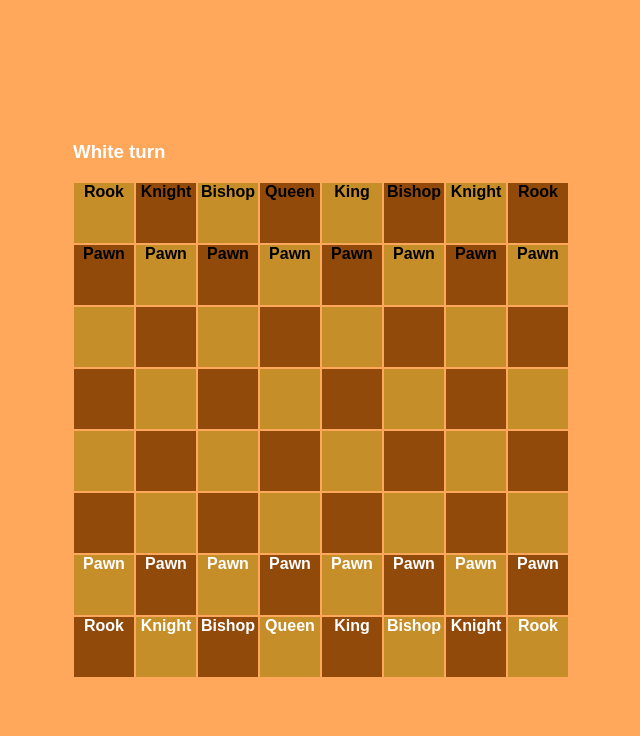
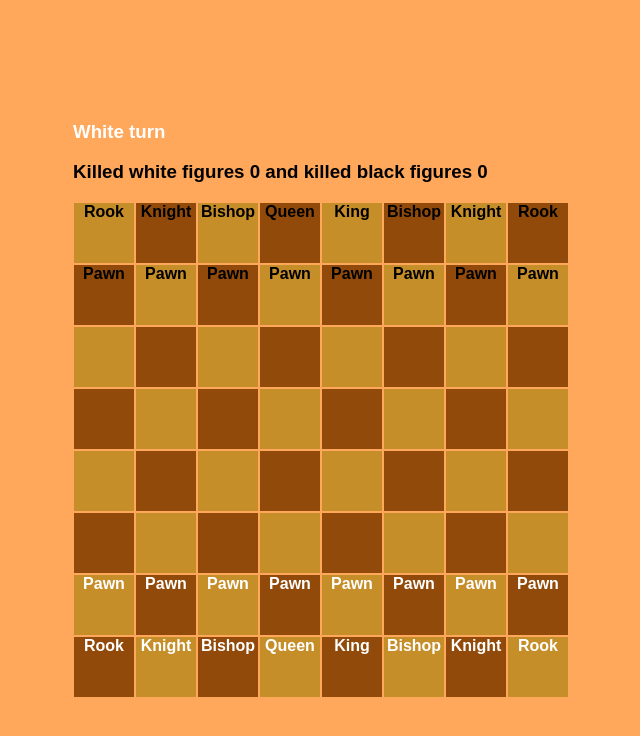
Before and after one commit to danidanida/chess, a React (Create React App) app: page / in a window 1280 px wide. Shown: the top 736 px of the page, without its empty margins (319-959 px from the left). Built offline with nearby package versions, Linux system fonts and the light colour scheme; a web font is replaced by a local one.

Commit message:
draft: add figures move restrictions

```diff
--- a/src/components/Board/Board.tsx
+++ b/src/components/Board/Board.tsx
@@ -1,8 +1,8 @@
 import "./Board.css"
 import { useState } from "react"
 import Cell from "../Cell/Cell"
-import { figures, isFigureOn } from "../../figures/Figures"
-import { IFigure } from '../../figures/Figure';
+import { figures, isFigureOn, getFigure, getDeadWhiteFiguresAmount, getDeadBlackFiguresAmount } from "../../figures/Figures"
+import { IFigure } from "../../figures/Figure"
 
 const Board = () => {
     const [selectedCoordinates, setSelectedCoordinates] = useState<Coordinates>({
@@ -12,12 +12,17 @@ const Board = () => {
 
     const [turn, setTurn] = useState<boolean>(true)
 
-    const areCoordinatesSelected = (): boolean => selectedCoordinates.i !== undefined && selectedCoordinates.j !== undefined
+    const deadWhiteFiguresAmount = getDeadWhiteFiguresAmount()
+    const deadBlackFiguresAmount = getDeadBlackFiguresAmount()
+
+    const areCoordinatesSelected = (): boolean =>
+        selectedCoordinates.i !== undefined && selectedCoordinates.j !== undefined
 
     const getSelectedFigure = (): IFigure =>
         figures.filter((f) => f.coordinateI === selectedCoordinates.i && f.coordinateJ === selectedCoordinates.j)[0]
 
     const deselect = (): void => setSelectedCoordinates({ i: undefined, j: undefined })
+    const stayAtPosition = (): void => setSelectedCoordinates({ i: selectedCoordinates.i, j: selectedCoordinates.j })
 
     const handleClick = (i: number, j: number): void => {
         const current = { i, j }
@@ -28,10 +33,18 @@ const Board = () => {
         } else {
             const selectedFigure = getSelectedFigure()
             if (turn && selectedFigure.color && selectedFigure.canMove(i, j)) {
+                if (isFigureOn(i, j)) {
+                    const targetFigure = getFigure(i, j)
+                    !targetFigure.color ? targetFigure.die() : stayAtPosition()
+                }
                 selectedFigure.move(i, j)
                 setTurn(false)
                 deselect()
             } else if (!turn && !selectedFigure.color && selectedFigure.canMove(i, j)) {
+                if (isFigureOn(i, j)) {
+                    const deadFigure = getFigure(i, j)
+                    deadFigure.die()
+                }
                 selectedFigure.move(i, j)
                 setTurn(true)
                 deselect()
@@ -81,6 +94,7 @@ const Board = () => {
             <h3 className="chessboard_announcement" style={turn ? { color: "white" } : { color: "black" }}>
                 {turn ? "White turn" : "Black turn"}
             </h3>
+            <h3>Killed white figures {deadWhiteFiguresAmount} and killed black figures {deadBlackFiguresAmount}</h3>
             <table>
                 <thead></thead>
                 <tbody>{drawChessBoard()}</tbody>
--- a/src/components/Cell/Cell.tsx
+++ b/src/components/Cell/Cell.tsx
@@ -22,11 +22,12 @@ const Cell: React.FC<Props> = ({ color, i, j, handleClick, selected, figure, mov
                     : undefined
             }
             className={color ? "cell cell_white" : "cell cell_black"}
-        >
+        >   {/*<span style={{color:"blue"}}>i:{i} j:{j}</span>*/}
             {figure && (
                 <p className="figure_name" style={figure.color ? { color: "white" } : { color: "black" }}>
                     {capitilizeFirstLetter(figure.type)}
                 </p>
+
             )}
         </div>
     )
--- a/src/figures/Bishop.ts
+++ b/src/figures/Bishop.ts
@@ -29,4 +29,9 @@ export class Bishop implements IFigure {
         this.coordinateI = targetI
         this.coordinateJ = targetJ
     }
+
+    die() {
+        this.coordinateI = -1
+        this.coordinateJ = -1
+    }
 }
--- a/src/figures/Figure.ts
+++ b/src/figures/Figure.ts
@@ -7,4 +7,6 @@ export interface IFigure {
     canMove(targetI: number, targetJ: number): boolean | undefined
 
     move(targetI: number, targetJ: number): void
+
+    die():void
 }
--- a/src/figures/Figures.ts
+++ b/src/figures/Figures.ts
@@ -49,6 +49,13 @@ export const figures = [
     new Bishop(false, 0, 2),
     new Bishop(false, 0, 5),
 ]
+/*export const figures = [
+    new Rook(false, 3,3),
+    new Pawn(false, 3,6),
+    new Pawn(false, 3,1),
+    new Pawn(false, 1,3),
+    new Pawn(false, 6,3),
+]*/
 
 export const isFigureOn = (i: number, j: number): boolean => {
     return figures.filter((f) => f.coordinateI === i && f.coordinateJ === j).length > 0
@@ -57,3 +64,11 @@ export const isFigureOn = (i: number, j: number): boolean => {
 export const getFigure = (i: number, j: number): IFigure => {
     return figures.filter((f) => f.coordinateI === i && f.coordinateJ === j)[0]
 }
+
+export const getDeadWhiteFiguresAmount= () => {
+    return figures.filter((f)=> f.color && f.coordinateI === -1 && f.coordinateJ === -1).length
+}
+
+export const getDeadBlackFiguresAmount= () => {
+    return figures.filter((f)=> !f.color && f.coordinateI === -1 && f.coordinateJ === -1).length
+}
--- a/src/figures/King.ts
+++ b/src/figures/King.ts
@@ -40,4 +40,9 @@ export class King implements IFigure {
         this.coordinateI = targetI
         this.coordinateJ = targetJ
     }
+
+    die() {
+        //this.coordinateI = -1
+        //this.coordinateJ = -1
+    }
 }
--- a/src/figures/Knight.ts
+++ b/src/figures/Knight.ts
@@ -27,4 +27,9 @@ export class Knight implements IFigure {
         this.coordinateI = targetI
         this.coordinateJ = targetJ
     }
+
+    die() {
+        this.coordinateI = -1
+        this.coordinateJ = -1
+    }
 }
--- a/src/figures/Pawn.ts
+++ b/src/figures/Pawn.ts
@@ -36,4 +36,9 @@ export class Pawn implements IFigure {
         this.coordinateI = targetI
         this.coordinateJ = targetJ
     }
+
+    die() {
+        this.coordinateI = -1
+        this.coordinateJ = -1
+    }
 }
--- a/src/figures/Queen.ts
+++ b/src/figures/Queen.ts
@@ -31,4 +31,8 @@ export class Queen implements IFigure {
         this.coordinateI = targetI
         this.coordinateJ = targetJ
     }
+    die() {
+        this.coordinateI = -1
+        this.coordinateJ = -1
+    }
 }
--- a/src/figures/Rook.ts
+++ b/src/figures/Rook.ts
@@ -1,4 +1,5 @@
 import { IFigure } from "./Figure"
+import { isFigureOn, getFigure } from "./Figures"
 
 export class Rook implements IFigure {
     constructor(color: boolean, coordinateI: number, coordinateJ: number) {
@@ -13,14 +14,47 @@ export class Rook implements IFigure {
     type: string
 
     canMove(targetI: number, targetJ: number): boolean | undefined {
-        // both colors rook logic
-        if (this.coordinateI === targetI || this.coordinateJ === targetJ) {
+        if (targetI === 3 && targetJ === 5) {
+            console.log("pu")
+        }
+        const cellHasFigure = isFigureOn(targetI, targetJ)
+
+        if (this.coordinateI === targetI) {
+            if (cellHasFigure) {
+                const figure = getFigure(targetI, targetJ)
+                if (figure.color === this.color) {
+                    return false
+                }
+                return true
+            }
+
+            for (let j = this.coordinateJ + 1; j <= targetJ - 1; j++) {
+                if (isFigureOn(this.coordinateI, j)) {
+                    return false
+                }
+            }
             return true
         }
+
+        if (this.coordinateJ === targetJ) {
+            if (cellHasFigure) {
+                const figure = getFigure(targetI, targetJ)
+                if (figure.color === this.color) {
+                    return false
+                }
+            }
+            return true
+        }
+        return false
     }
 
     move(targetI: number, targetJ: number): void {
         this.coordinateI = targetI
         this.coordinateJ = targetJ
     }
+
+    die() {
+        this.coordinateI = -1
+        this.coordinateJ = -1
+    }
 }
```
